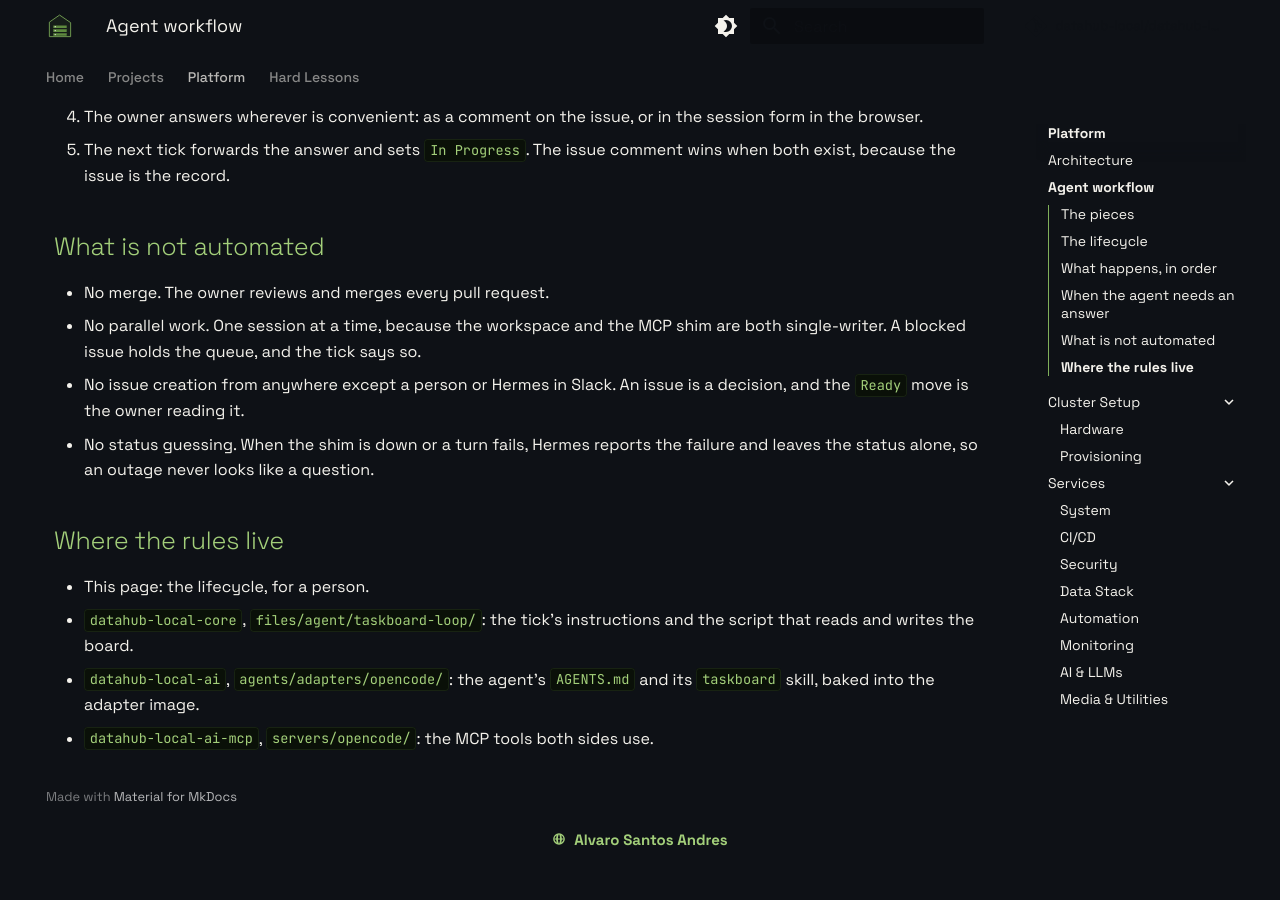
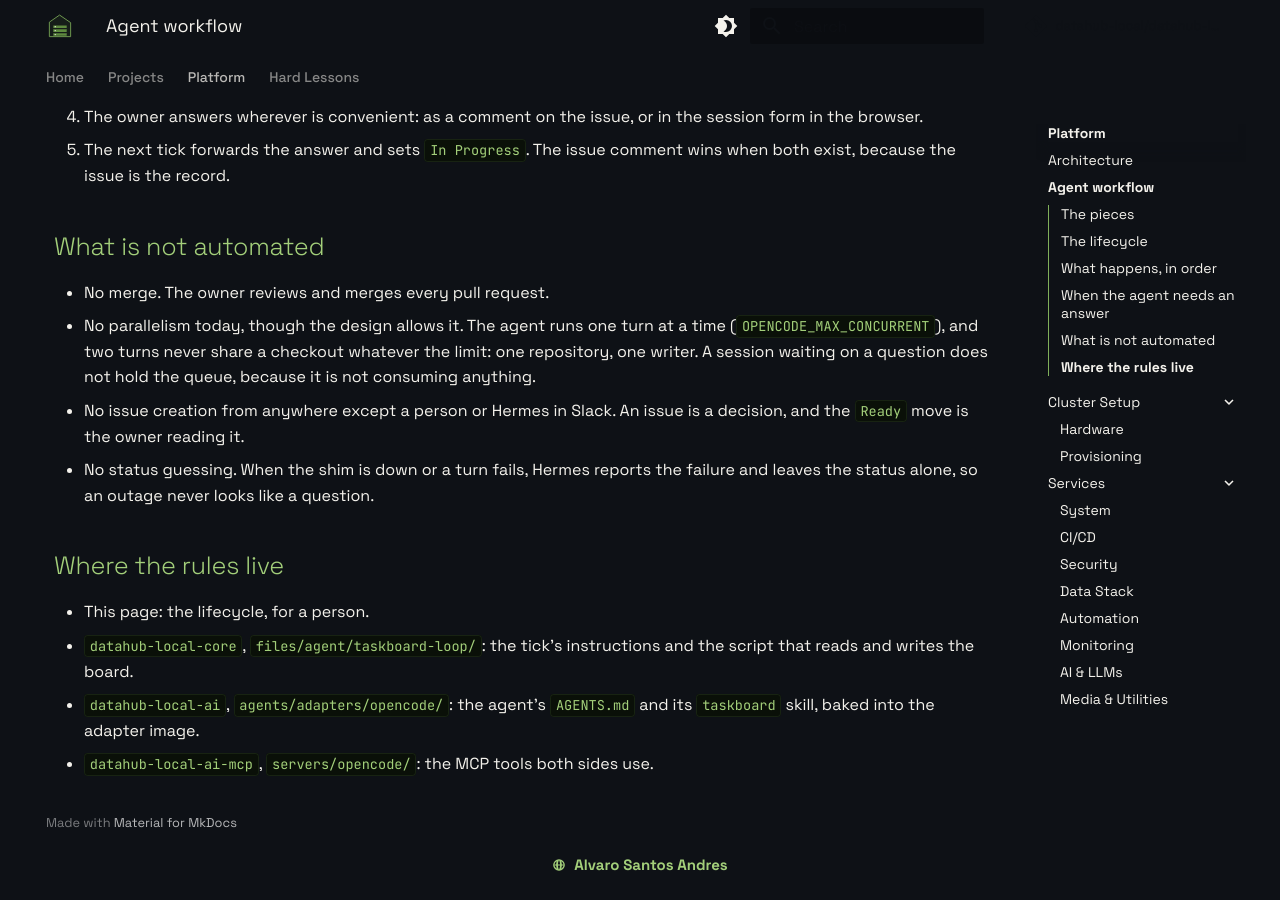
Before and after one commit to datahub-local/datahub-local, an MkDocs documentation site: the page built from docs/architecture/agent-workflow.md, in a window 1280 px wide and 900 px high, scrolled down 1800 px. Built offline with MkDocs 1.6.1 and Material for MkDocs 9.7.7, drawn with Linux system fonts in a browser that asks for light colours; comment, search, counter and statistics services are not loaded; before the commit the page ends 2674 px from its top, so only the background shows below that.

Commit message:
docs(agent-workflow): make concurrency a configured limit

```diff
--- a/docs/architecture/agent-workflow.md
+++ b/docs/architecture/agent-workflow.md
@@ -68,8 +68,10 @@ shell prompt and it does not guess.
 ## What is not automated
 
 - No merge. The owner reviews and merges every pull request.
-- No parallel work. One session at a time, because the workspace and the MCP shim
-  are both single-writer. A blocked issue holds the queue, and the tick says so.
+- No parallelism today, though the design allows it. The agent runs one turn at a
+  time (`OPENCODE_MAX_CONCURRENT`), and two turns never share a checkout whatever
+  the limit: one repository, one writer. A session waiting on a question does not
+  hold the queue, because it is not consuming anything.
 - No issue creation from anywhere except a person or Hermes in Slack. An issue is
   a decision, and the `Ready` move is the owner reading it.
 - No status guessing. When the shim is down or a turn fails, Hermes reports the
```
Also changed, not shown: openspec/changes/agent-issue-pipeline/design.md (+21 -7 lines), openspec/changes/agent-issue-pipeline/specs/agent-issue-pipeline/spec.md (+21 -9 lines).
